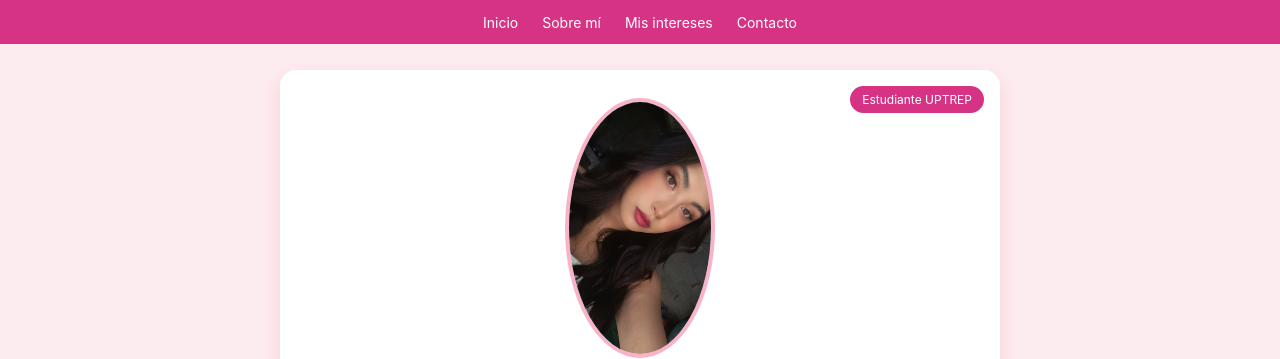
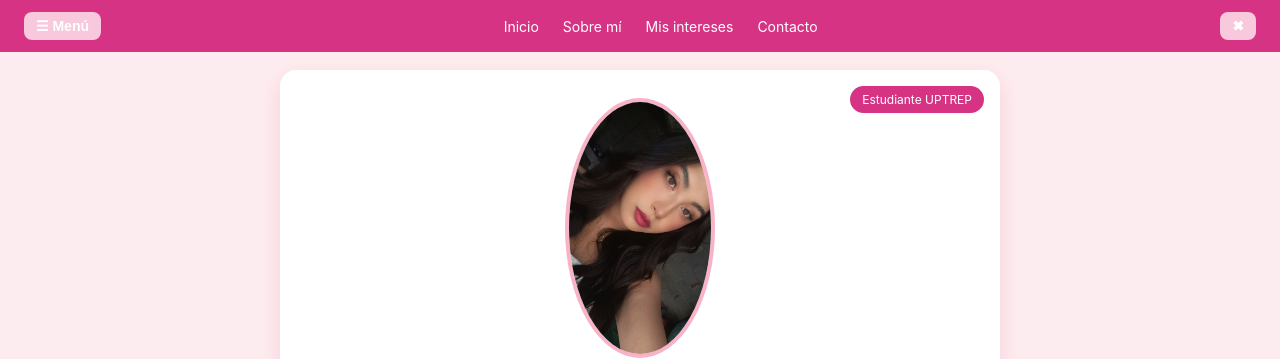
Before and after one commit to EsmeAna/pagina_web, a plain HTML site: page index.html in a window 1280 px wide. Shown: the top 359 px of the page. Drawn offline with Linux system fonts and the light colour scheme.

Commit message:
Se implementaron estilos con Flexbox y un menú interactivo con JavaScript en el proyecto web.

```diff
--- a/index.html
+++ b/index.html
@@ -10,14 +10,19 @@
 </head>
 
 <body>
-  <nav class="navbar">
-   <ul>
+<nav class="navbar">
+  <button onclick="abrirMenu()" class="btn-menu">☰ Menú</button>
+
+  <ul class="menu-links" id="menuLinks">
     <li><a href="#inicio">Inicio</a></li>
     <li><a href="#sobre-mi">Sobre mí</a></li>
     <li><a href="#mis-intereses">Mis intereses</a></li>
     <li><a href="#contacto">Contacto</a></li>
-   </ul>
-  </nav>
+  </ul>
+
+  <button class="btn-cerrar" onclick="cerrarMenu()">✖</button>
+</nav>
+
 
   <article class="card" aria-labelledby="titulo-presentacion">
 
@@ -86,7 +91,14 @@
           <label for="mensaje">Mensaje:</label>
           <textarea id="mensaje" name="mensaje" rows="4" required></textarea>
 
+          <div class="botones">
+
+
           <button type="submit">Enviar</button>
+
+          <button onclick="mostrarMensaje()">Haz clic aquí</button>
+
+            </div>
         </form>
       </section>
     </main>
@@ -97,5 +109,8 @@
 
 
   </article>
+
+  <script src="js/main.js"></script>
+
 </body>
 </html>
--- /dev/null
+++ b/js/main.js
@@ -0,0 +1,18 @@
+// Mensaje al cargar la página
+document.addEventListener("DOMContentLoaded", () => {
+  console.log("Página cargada correctamente");
+});
+
+// Ejemplo de interacción
+function mostrarMensaje() {
+  alert("¡Hola! Gracias por visitar mi proyecto 😊");
+}
+
+
+function cerrarMenu() {
+  document.getElementById("menuLinks").style.display = "none";
+}
+
+function abrirMenu() {
+  document.getElementById("menuLinks").style.display = "flex";
+}
--- a/styles.css
+++ b/styles.css
@@ -274,28 +274,45 @@ form {
   width: 100%;
   background-color: #d63384;
   z-index: 1000;
+
+  display: flex;
+  align-items: center;
+  justify-content: space-between;
+  padding: 12px 24px;
+  box-sizing: border-box;
 }
 
-.navbar ul {
+/* Lista de enlaces */
+.menu-links {
   list-style: none;
+  display: flex;
+  gap: 24px;
   margin: 0;
-  padding: 12px 24px;
-  display: flex;
-  justify-content: center;
-  gap: 24px;
+  padding: 0;
 }
 
-.navbar a {
+.menu-links a {
   color: white;
   text-decoration: none;
   font-size: 14px;
 }
 
-.navbar a:hover {
+.menu-links a:hover {
   text-decoration: underline;
 }
 
-/* Separación por navbar fija */
+/* Botones */
+.btn-menu,
+.btn-cerrar {
+  background-color: #f8c8dc;
+  border: none;
+  padding: 6px 12px;
+  border-radius: 8px;
+  cursor: pointer;
+  font-size: 14px;
+}
+
+/* Espacio por navbar fija */
 body {
   padding-top: 70px;
 }
```
